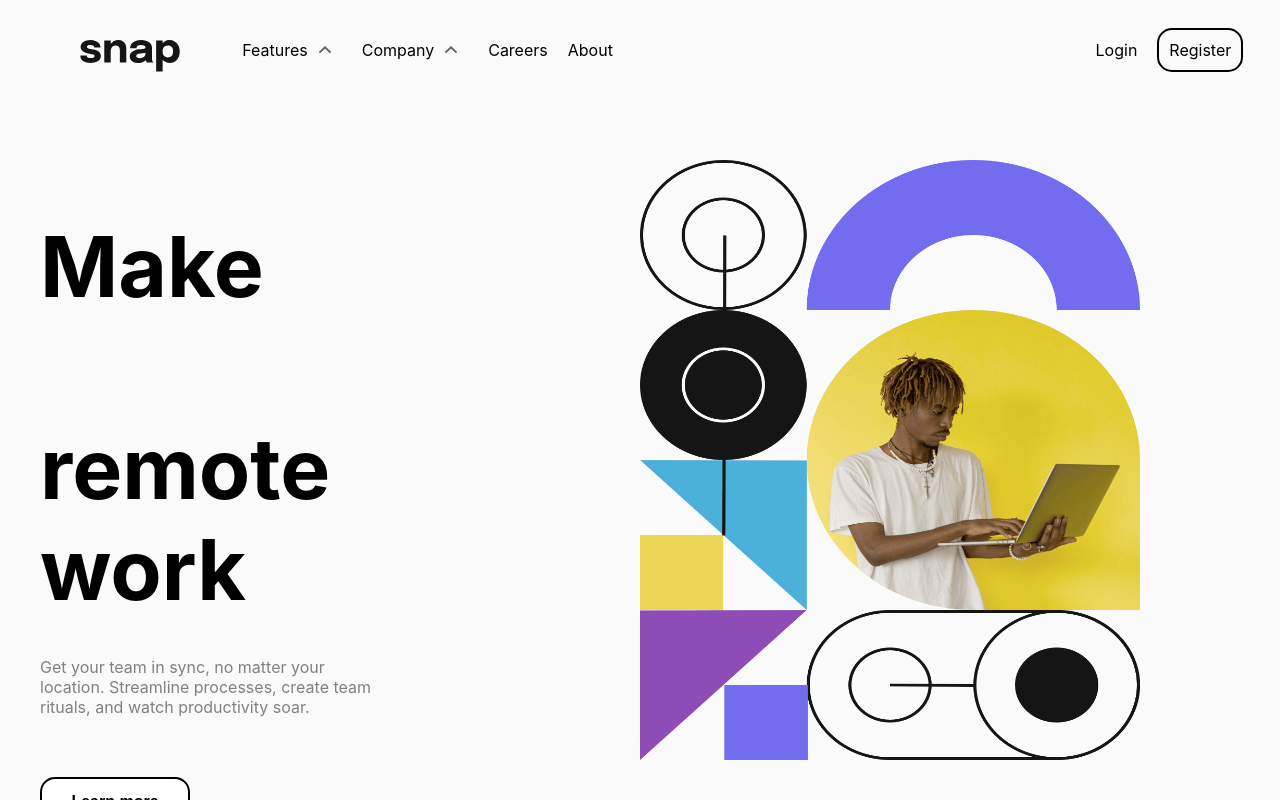
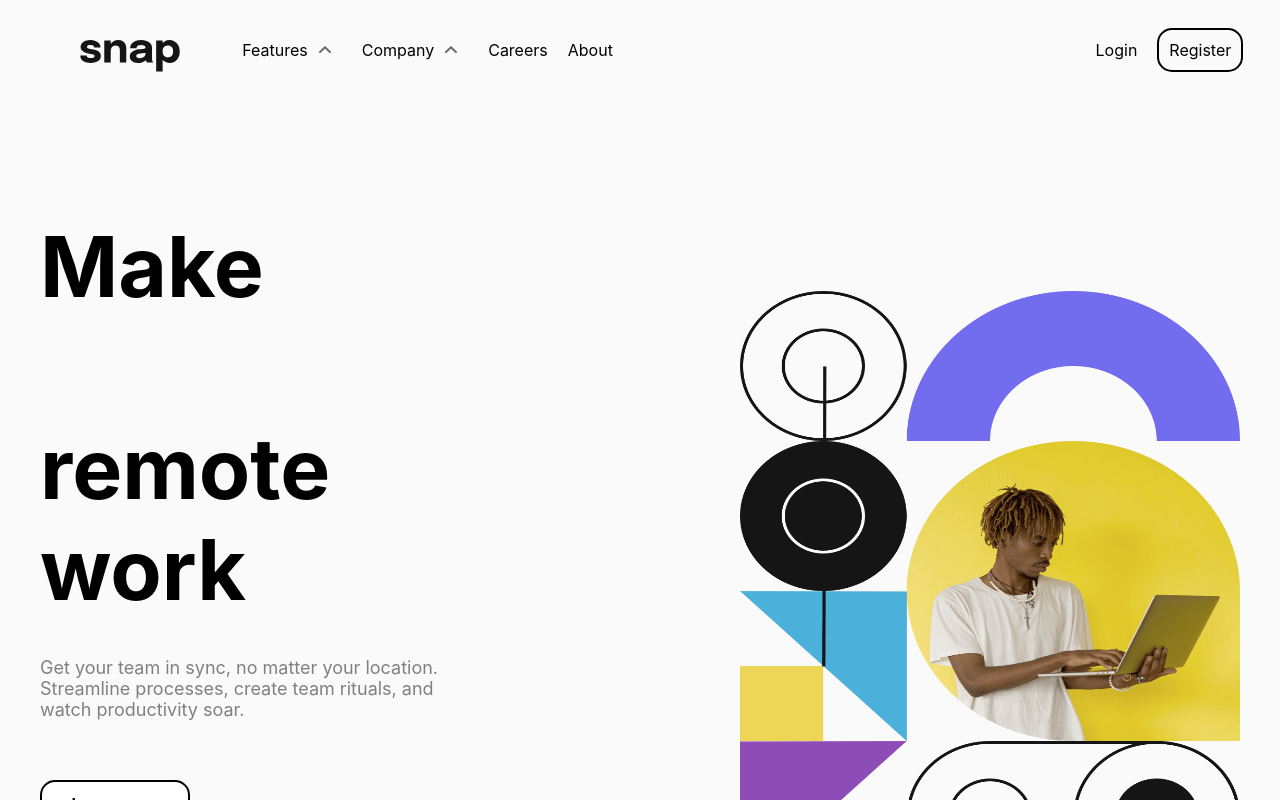
Before and after one commit to xflameyoke/intro-section-app, a React (Create React App) app: page / in a window 1280 px wide. Shown: the top 800 px of the page. Built offline with nearby package versions, Linux system fonts and the light colour scheme.

Commit message:
style: fix positioning in main

```diff
--- a/src/layout/main/main.styled.ts
+++ b/src/layout/main/main.styled.ts
@@ -15,6 +15,13 @@ export const MainLeft = styled.div`
   margin-right: 100px;
 `;
 
+export const MainRight = styled.div`
+  display: flex;
+  align-items: center;
+  justify-content: center;
+  margin-left: 100px;
+`;
+
 export const MainHeader = styled.h1`
   display: grid;
   grid-template-rows: 1fr 1fr;
@@ -22,9 +29,10 @@ export const MainHeader = styled.h1`
 `;
 
 export const MainQuote = styled.p`
-  width: 350px;
+  width: 400px;
   margin: -20px 0 60px 0;
   color: grey;
+  font-size: 18px;
 `;
 export const MainIcon = styled.img`
   width: 100px;
@@ -40,6 +48,12 @@ export const MainButton = styled.button`
   background: white;
   font-weight: bold;
   font-size: 16px;
+  cursor: pointer;
+
+  &:hover {
+    color: white;
+    background: black;
+  }
 `;
 
 export const MainHero = styled.img`
--- a/src/layout/main/main.tsx
+++ b/src/layout/main/main.tsx
@@ -7,6 +7,7 @@ import {
   MainIcon,
   MainLeft,
   MainQuote,
+  MainRight,
   MainStyled,
 } from './main.styled';
 import HeroDesktop from '../../assets/images/image-hero-desktop.png';
@@ -32,11 +33,9 @@ const Main = () => (
         <MainIcon src={ClientMaker} alt="ClientMaker" />
       </MainClients>
     </MainLeft>
-    <div>
-      <div>
-        <MainHero src={HeroDesktop} alt="HeroDesktop" />
-      </div>
-    </div>
+    <MainRight>
+      <MainHero src={HeroDesktop} alt="HeroDesktop" />
+    </MainRight>
   </MainStyled>
 );
 
```
